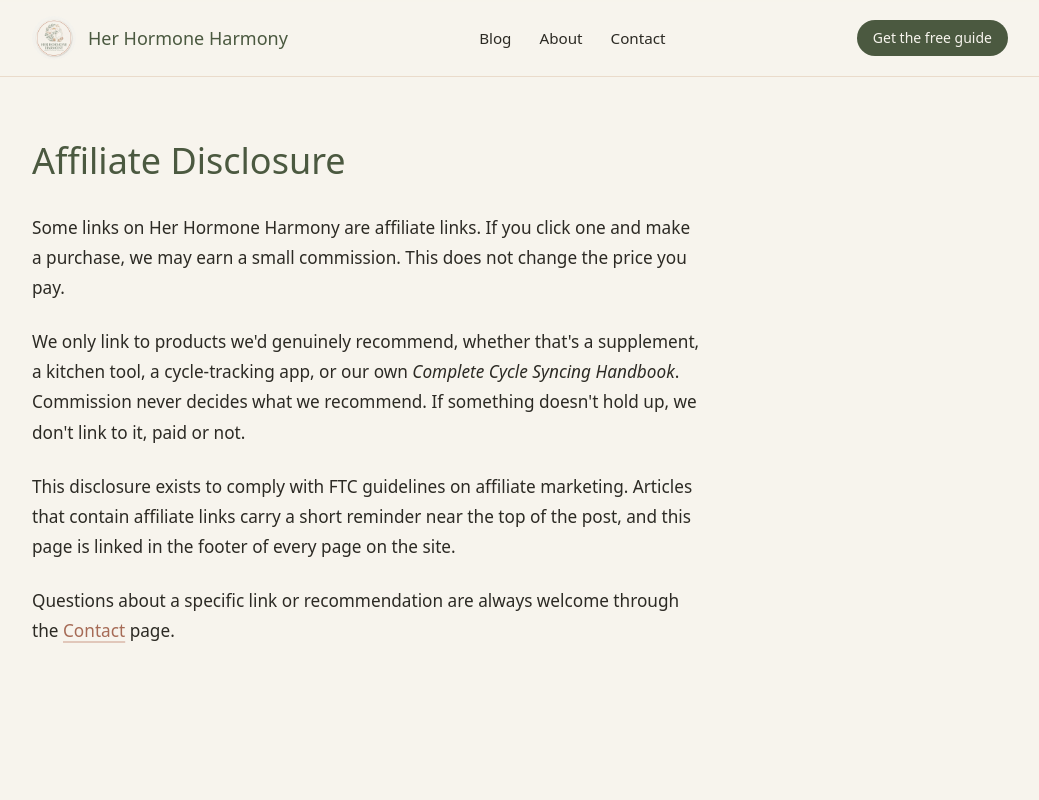
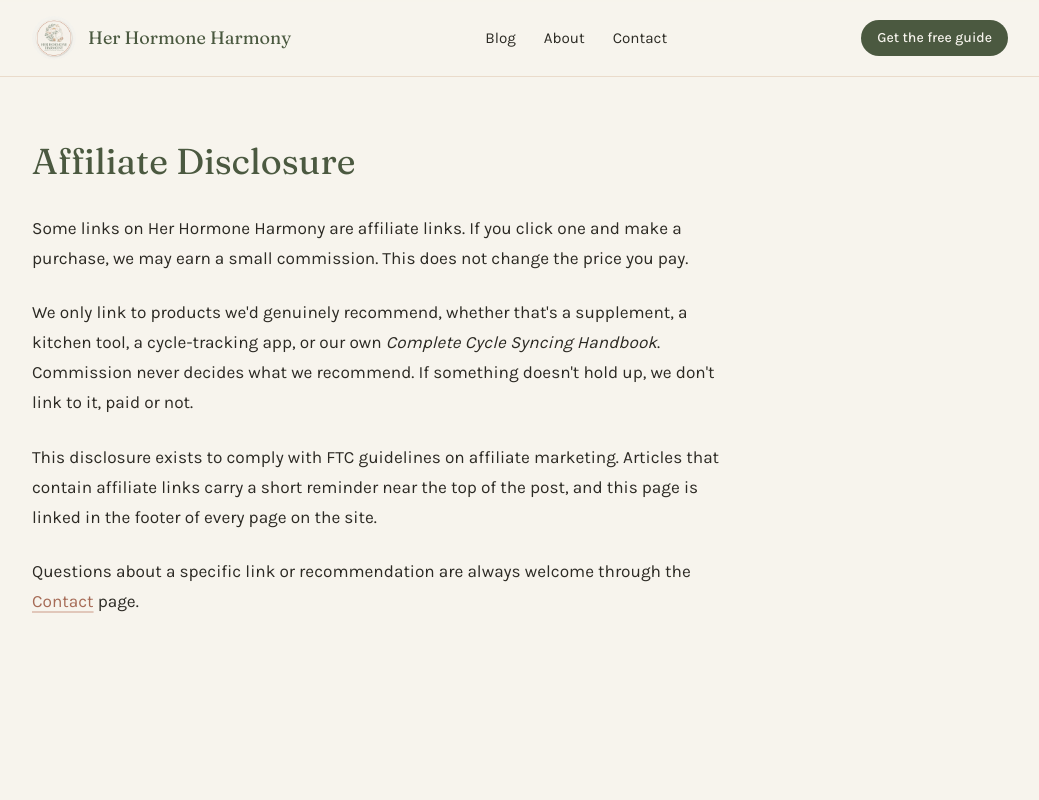
Before and after one commit to budgetherway/Her-Hormone-Harmony, a Next.js app in the folder her-hormone-harmony/: page /affiliate-disclosure in a window 1280 px wide. Shown: the top 800 px of the page, without its empty margins (120-1159 px from the left). Built offline with nearby package versions, Linux system fonts and the light colour scheme.

Commit message:
Update tailwind.config.ts

```diff
--- a/her-hormone-harmony/tailwind.config.ts
+++ b/her-hormone-harmony/tailwind.config.ts
@@ -9,7 +9,6 @@
   theme: {
     extend: {
       colors: {
-        // Design tokens sampled from the Her Hormone Harmony logo.
         ivory: "#F7F4ED",
         "ivory-dim": "#EFEAE0",
         terracotta: {
@@ -35,8 +34,8 @@
         ink: "#2C2A24",
       },
       fontFamily: {
-        display: ["var(--font-fraunces)", "serif"],
-        body: ["var(--font-karla)", "sans-serif"],
+        display: ["Fraunces", "serif"],
+        body: ["Karla", "sans-serif"],
       },
       maxWidth: {
         prose: "68ch",
```
